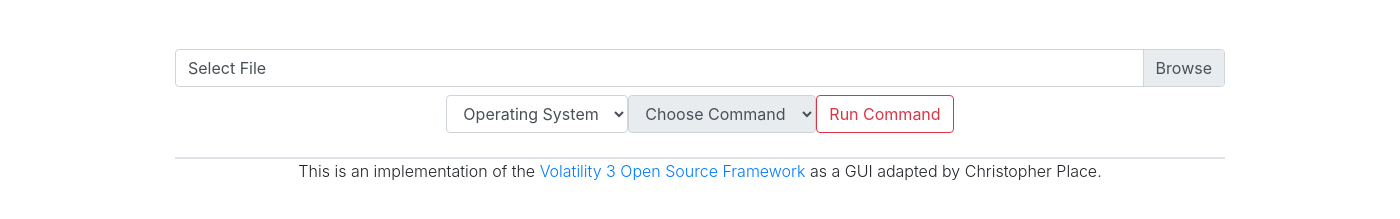
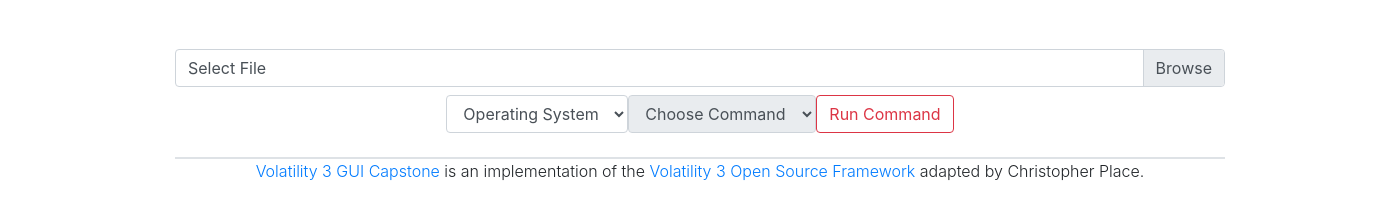
Before and after one commit to whatplace/Volitility3Gui, an Electron app: page src/index.html in a window 1400 px wide. Shown: the part 69-288 px from the top of the page. Drawn offline with nearby package versions, Linux system fonts and the light colour scheme; no server answers.

Commit message:
Update index.html
Updated to include link to project's github too

```diff
--- a/src/index.html
+++ b/src/index.html
@@ -137,8 +137,8 @@
 
     <div  style="width: 100%; text-align: center; padding:10;" >
       <p class="font-weight-light user-select-none">
-        This is an implementation of the <a id="volatility3framework" href="https://github.com/volatilityfoundation/volatility3">Volatility 3 Open Source Framework</a> as a
-        GUI adapted by Christopher Place.
+        <a href="https://github.com/whatplace/Volitility3Gui">Volatility 3 GUI Capstone</a> is an implementation of the <a href="https://github.com/volatilityfoundation/volatility3">Volatility 3 Open Source Framework</a>
+         adapted by Christopher Place.
       </p>
     </div>
 
```
